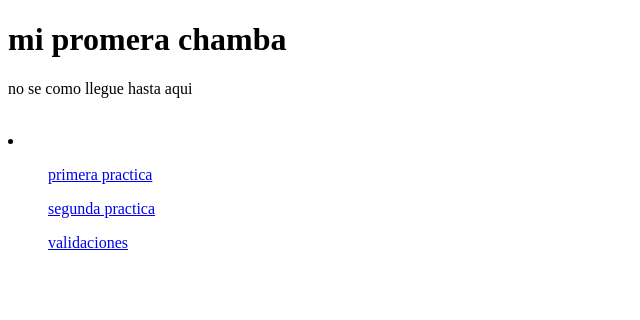
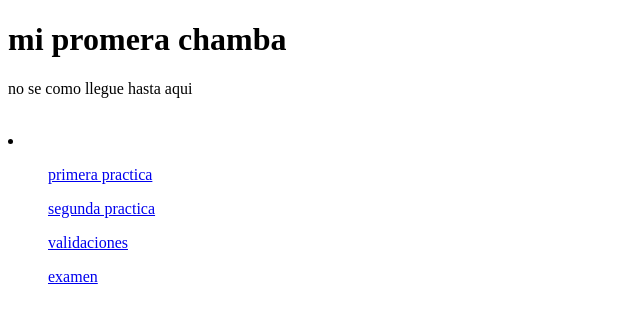
Before and after one commit to ameblood/8SIS1A2024_Hernandez_Lopez_Nicolas_Dise-oWeb, a plain HTML site: page index.html in a window 1280 px wide. Shown: the full height of the page, 0-640 px from the left. Drawn offline with Linux system fonts and the light colour scheme.

Commit message:
examen.1

```diff
--- a/index.html
+++ b/index.html
@@ -14,7 +14,7 @@
         <ol> <a href="./01Estructurabasica/EstructuraBasica.html">primera practica</a></ol>
         <ol> <a href="./02Login/Loggin.html">segunda practica</a></ol>
         <ol> <a href="./04Validaciones/Index.html">validaciones</a></ol>
-        <ol> <a href="./examen/index.html"></a></ol>
+        <ol> <a href="./examen/index.html">examen</a></ol>
 
     </li>
 </div>
```
